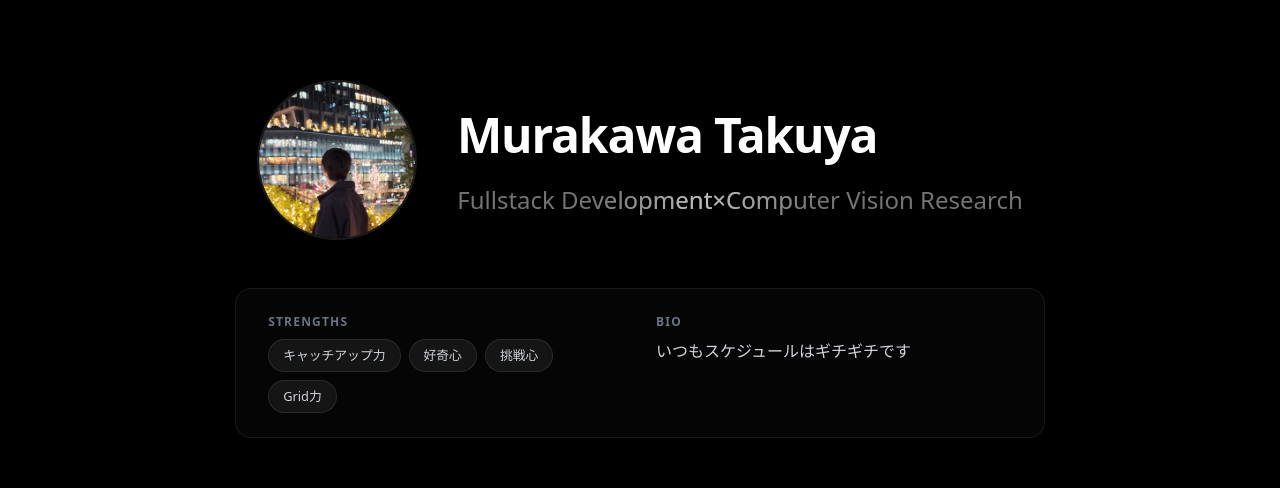
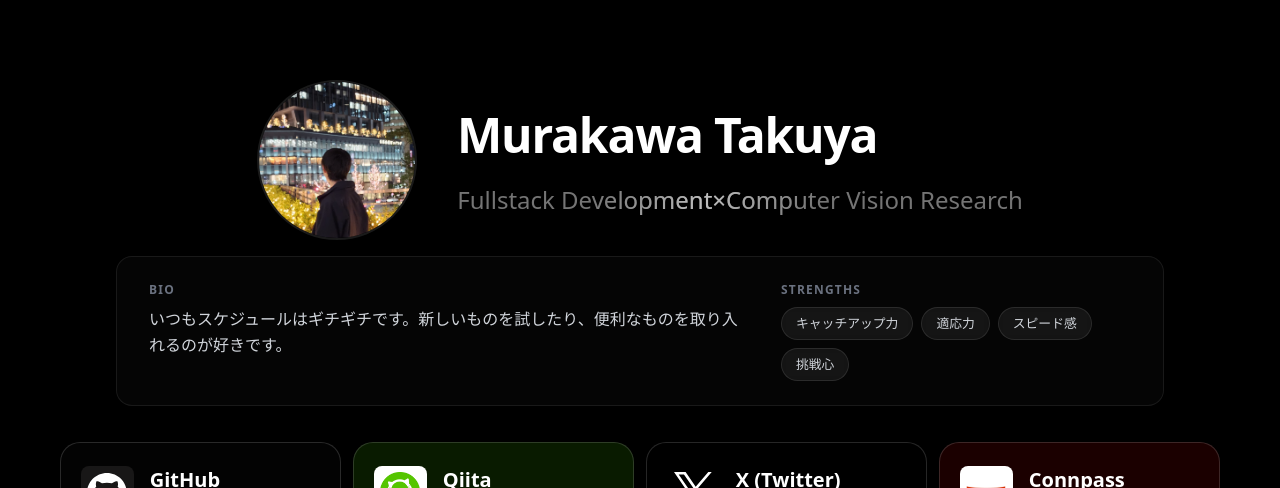
Before and after one commit to MurakawaTakuya/Portfolio, a Next.js app: page / in a window 1280 px wide. Shown: the top 488 px of the page. Built offline with nearby package versions, Linux system fonts and the light colour scheme; no server answers.

Commit message:
自己紹介部分のデザインを調節

```diff
--- a/src/components/Hero/Hero.module.scss
+++ b/src/components/Hero/Hero.module.scss
@@ -1,14 +1,14 @@
 .hero {
   display: flex;
   flex-direction: column;
-  gap: 2.5rem;
+  gap: 1rem;
   align-items: center;
-  padding: 5rem 1rem;
+  padding: 5rem 1rem 2rem;
   user-select: none;
 
   @media (min-width: 768px) {
-    gap: 3rem;
-    padding: 5rem 2rem;
+    gap: 1rem;
+    padding: 5rem 2rem 2rem;
   }
 }
 
@@ -130,12 +130,18 @@
   }
 }
 
-.infoItem {
+.bioItem {
   display: flex;
-  flex: 1;
   flex-direction: column;
   gap: 0.5rem;
-  min-width: 350px;
+  width: 600px;
+}
+
+.strengthsItem {
+  display: flex;
+  flex-direction: column;
+  gap: 0.5rem;
+  width: 350px;
 }
 
 .infoLabel {
--- a/src/components/Hero/Hero.tsx
+++ b/src/components/Hero/Hero.tsx
@@ -47,8 +47,14 @@ const Hero = () => {
 
       {/* Bottom Zone: Introduction (Strengths, Bio) */}
       <div className={styles.introZone}>
+        {/* Bio */}
+        <div className={styles.bioItem}>
+          <span className={styles.infoLabel}>Bio</span>
+          <p className={styles.bio}>{portfolioData.aboutme.bio}</p>
+        </div>
+
         {/* Strengths */}
-        <div className={styles.infoItem}>
+        <div className={styles.strengthsItem}>
           <span className={styles.infoLabel}>Strengths</span>
           <div className={styles.strengths}>
             {portfolioData.aboutme.strengths.map((strength) => (
@@ -58,12 +64,6 @@ const Hero = () => {
             ))}
           </div>
         </div>
-
-        {/* Bio */}
-        <div className={styles.infoItem}>
-          <span className={styles.infoLabel}>Bio</span>
-          <p className={styles.bio}>{portfolioData.aboutme.bio}</p>
-        </div>
       </div>
     </section>
   );
--- a/src/data/portfolio.ts
+++ b/src/data/portfolio.ts
@@ -4,9 +4,9 @@ export const portfolioData: PortfolioData = {
   aboutme: {
     name: "Murakawa Takuya",
     icon: "/icon.jpg",
-    bio: "いつもスケジュールはギチギチです",
+    bio: "いつもスケジュールはギチギチです。新しいものを試したり、便利なものを取り入れるのが好きです。",
     catchphrase: "Fullstack Development × Computer Vision Research",
-    strengths: ["キャッチアップ力", "好奇心", "挑戦心", "Grid力"],
+    strengths: ["キャッチアップ力", "適応力", "スピード感", "挑戦心"],
   },
   links: [
     // TODO: 数値系はcount upを使う: https://reactbits.dev/text-animations/count-up
```
